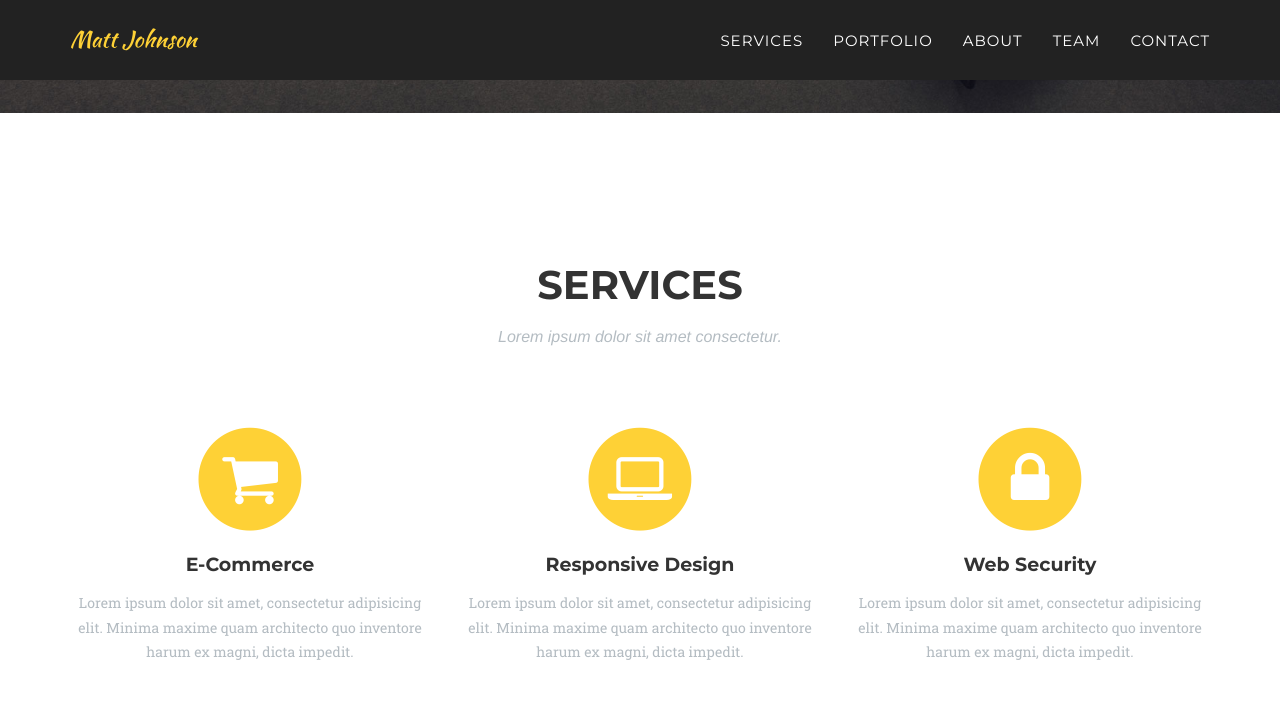
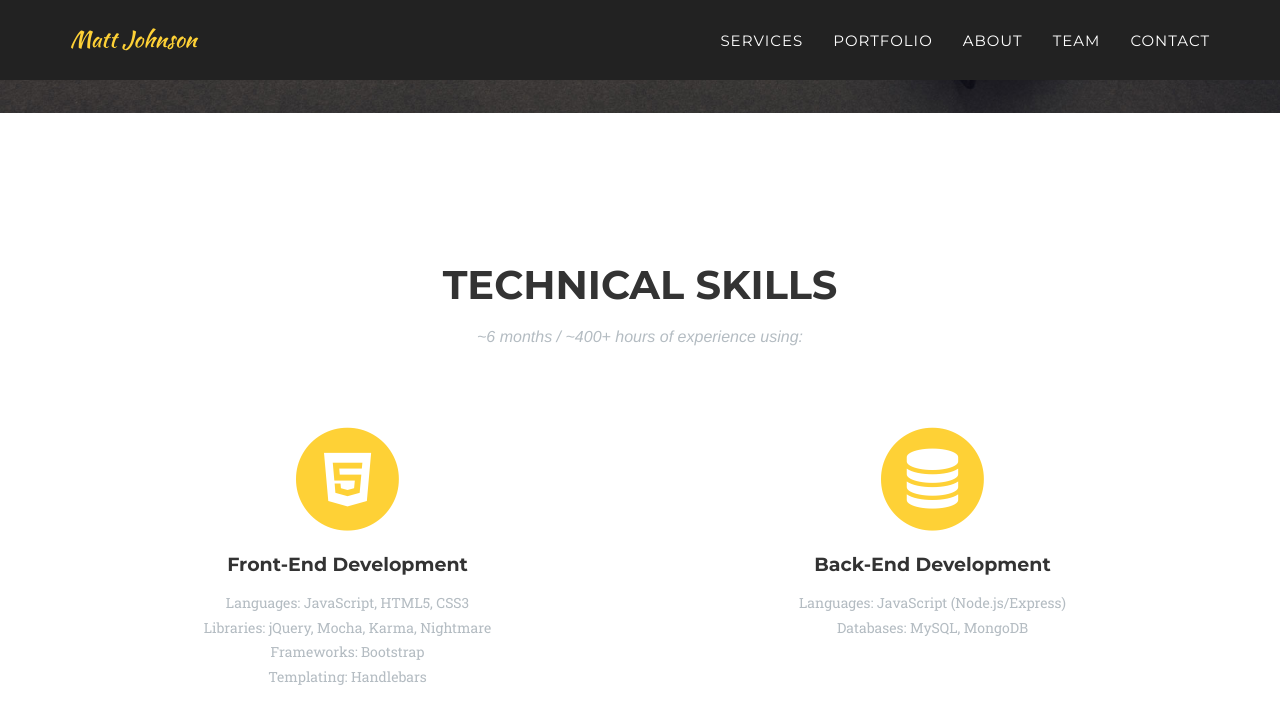
Before and after one commit to matt-t-johnson/matt-t-johnson.github.io, a Jekyll site: the page built from index.html, in a window 1280 px wide and 900 px high, scrolled down 645 px. Shown: the top 724 px of the window. Built offline with Jekyll 4.4.1, drawn with Linux system fonts in a browser that asks for light colours; some web fonts are replaced.

Commit message:
fixed CSS sheets not loading and updated Skills section

```diff
--- a/_includes/services.html
+++ b/_includes/services.html
@@ -3,34 +3,34 @@
         <div class="container">
             <div class="row">
                 <div class="col-lg-12 text-center">
-                    <h2 class="section-heading">Services</h2>
-                    <h3 class="section-subheading text-muted">Lorem ipsum dolor sit amet consectetur.</h3>
+                    <h2 class="section-heading">Technical Skills</h2>
+                    <h3 class="section-subheading text-muted">~6 months / ~400+ hours of experience using:</h3>
                 </div>
             </div>
             <div class="row text-center">
-                <div class="col-md-4">
+                <div class="col-md-6">
                     <span class="fa-stack fa-4x">
                         <i class="fa fa-circle fa-stack-2x text-primary"></i>
-                        <i class="fa fa-shopping-cart fa-stack-1x fa-inverse"></i>
+                        <i class="fa fa-html5 fa-stack-1x fa-inverse"></i>
                     </span>
-                    <h4 class="service-heading">E-Commerce</h4>
-                    <p class="text-muted">Lorem ipsum dolor sit amet, consectetur adipisicing elit. Minima maxime quam architecto quo inventore harum ex magni, dicta impedit.</p>
+                    <h4 class="service-heading">Front-End Development</h4>
+                    <p class="text-muted">
+                        Languages: JavaScript, HTML5, CSS3 <br>
+                        Libraries: jQuery, Mocha, Karma, Nightmare <br>
+                        Frameworks: Bootstrap <br>
+                        Templating: Handlebars
+                    </p>
                 </div>
-                <div class="col-md-4">
+                <div class="col-md-6">
                     <span class="fa-stack fa-4x">
                         <i class="fa fa-circle fa-stack-2x text-primary"></i>
-                        <i class="fa fa-laptop fa-stack-1x fa-inverse"></i>
+                        <i class="fa fa-database fa-stack-1x fa-inverse"></i>
                     </span>
-                    <h4 class="service-heading">Responsive Design</h4>
-                    <p class="text-muted">Lorem ipsum dolor sit amet, consectetur adipisicing elit. Minima maxime quam architecto quo inventore harum ex magni, dicta impedit.</p>
-                </div>
-                <div class="col-md-4">
-                    <span class="fa-stack fa-4x">
-                        <i class="fa fa-circle fa-stack-2x text-primary"></i>
-                        <i class="fa fa-lock fa-stack-1x fa-inverse"></i>
-                    </span>
-                    <h4 class="service-heading">Web Security</h4>
-                    <p class="text-muted">Lorem ipsum dolor sit amet, consectetur adipisicing elit. Minima maxime quam architecto quo inventore harum ex magni, dicta impedit.</p>
+                    <h4 class="service-heading">Back-End Development</h4>
+                    <p class="text-muted">
+                        Languages: JavaScript (Node.js/Express)<br>
+                        Databases: MySQL, MongoDB
+                    </p>
                 </div>
             </div>
         </div>
```
